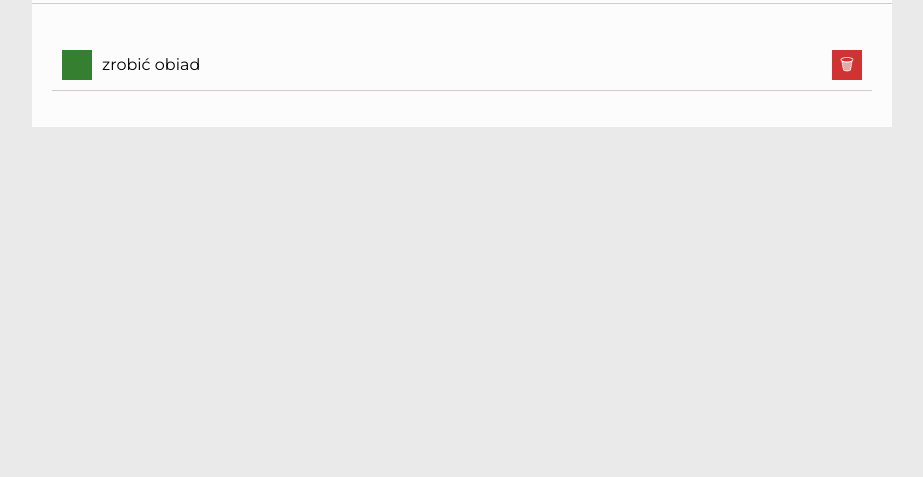
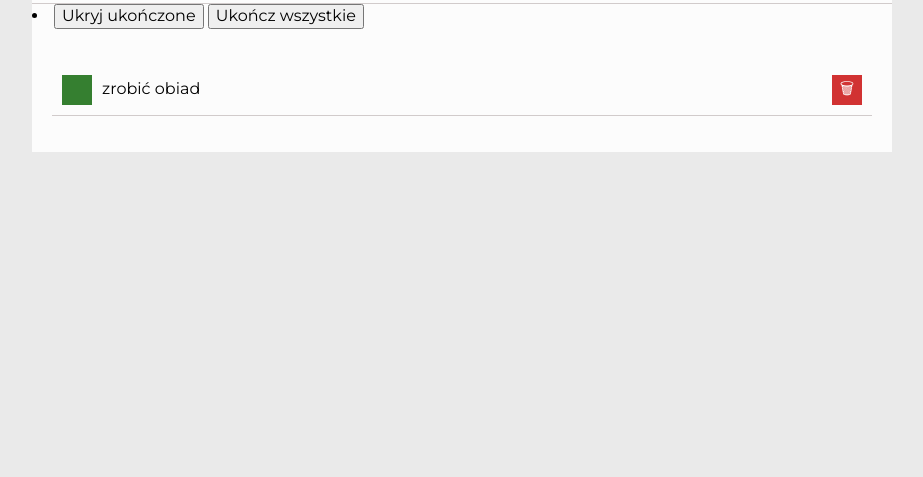
Before and after one commit to WiktoriaNizielska/toDoList, a plain HTML site: page index.html in a window 1280 px wide. Shown: the part 323-800 px from the top of the page, without its empty margins (178-1101 px from the left). Drawn offline with nearby package versions, Linux system fonts and the light colour scheme.

Commit message:
markAllTasksButton and toggleAllTasksDoneButton added

```diff
--- a/index.html
+++ b/index.html
@@ -35,7 +35,10 @@
 
 
     <section class="section">
-        <h2 class="section__header">Lista zadań</h2>
+        <div>
+            <h2 class="section__header">Lista zadań</h2>
+            <div class="section__buttons js-buttons"></div>
+        </div>
         <div class="section__body">
             <ul class="tasks js-tasks"></ul>
         </div>
--- a/js/script.js
+++ b/js/script.js
@@ -6,12 +6,9 @@
         }
     ];
 
+
     let hideDoneTasks = false;
 
-    const toggleHideDoneTasks = () => {
-        hideDoneTasks = !hideDoneTasks;
-        render();
-    };
 
     const addNewTask = (newTaskContent) => {
         tasks = [
@@ -30,6 +27,7 @@
         render();
     };
 
+
     const toggleTaskDone = (taskIndex) => {
         tasks = [
             ...tasks.slice(0, taskIndex),
@@ -39,9 +37,27 @@
         render();
     };
 
-    // const toggleAllTasksDone
-    // tasks = tasks.map()
-    // map
+
+    const markAllTasks = () => {
+        tasks = [
+            { ...tasks, done: true },
+        ];
+        render();
+    };
+
+
+    // const markAllTasks = () => {
+    //     tasks = tasks.map((task) => (
+    //         { ...task, done: true }
+    //     ));
+    //     render();
+    // };
+
+
+    const toggleAllTasksDone = () => {
+        hideDoneTasks = !hideDoneTasks;
+        render();
+    };
 
     const bindEvents = () => {
         const removeButtons = document.querySelectorAll(".js-remove");
@@ -59,7 +75,23 @@
                 toggleTaskDone(taskIndex);
             });
         });
-    }
+    };
+
+
+    const bindButtonsEvents = () => {
+
+        const markAllTasksButton = document.querySelector(".js-markAllTasksButton");
+
+        if (markAllTasksButton) {
+            markAllTasksButton.addEventListener("click", markAllTasks);
+        };
+
+        const toggleAllTasksDoneButton = document.querySelector(".js-toggleAllTasksDoneButton");
+
+        if (toggleAllTasksDoneButton) {
+            toggleAllTasksDoneButton.addEventListener("click", toggleAllTasksDone);
+        };
+    };
 
 
     const renderTasks = () => {
@@ -79,11 +111,28 @@
              </li>
             `;
         }
-
         document.querySelector(".js-tasks").innerHTML = htmlString;
     };
-    const renderButtons = () => { };
-    const bindButtonsEvents = () => { };
+
+
+    const renderButtons = () => {
+        let htmlButtonString = "";
+
+        if (tasks.length > 0) {
+            htmlButtonString += `
+            <li>
+             <button class="js-toggleAllTasksDoneButton">
+              ${hideDoneTasks ? "Pokaż" : "Ukryj"} ukończone
+             </button>
+             <button class="js-markAllTasksButton"
+              ${tasks.every(({ done }) => done) ? "disabled" : ""}>Ukończ wszystkie
+             </button >
+            </li >
+            `;
+        }
+        document.querySelector(".js-buttons").innerHTML = htmlButtonString;
+    };
+
 
     const render = () => {
         renderTasks();
@@ -92,6 +141,7 @@
         bindEvents();
         bindButtonsEvents();
     };
+
 
     const onFormSubmit = (event) => {
         event.preventDefault();
@@ -107,6 +157,7 @@
         newTaskElement.focus();
     };
 
+
     const init = () => {
         render();
 
```
